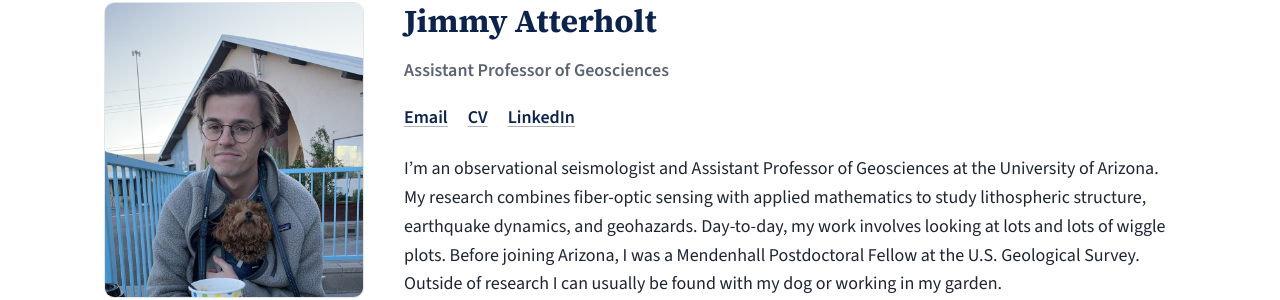
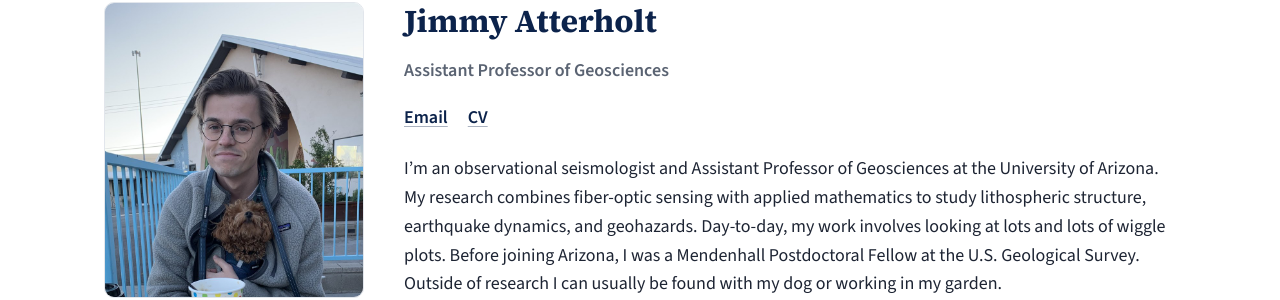
Before and after one commit to atterholt/atterholt.github.io, a Jekyll site: the page built from group.html, in a window 1280 px wide and 1334 px high. Shown: the part 267-567 px from the top of the window. Built offline with Jekyll 4.4.1, drawn with Linux system fonts in a browser that asks for light colours.

Commit message:
Remove LinkedIn link from PI profile
Co-Authored-By: Claude Opus 5.5 <noreply@anthropic.com>
Claude-Session: https://claude.ai/code/session_01KCPxryDmiUe5yxEw3DA242

```diff
--- a/_data/people.yml
+++ b/_data/people.yml
@@ -13,7 +13,6 @@ pi:
   photo: /assets/img/web/atterholt.jpg
   email: atterholt@arizona.edu
   cv: /assets/img/Atterholt_CV_2026.pdf
-  linkedin: https://www.linkedin.com/in/atterholt/
   bio: >-
     I'm an observational seismologist and Assistant Professor of Geosciences at the University of
     Arizona. My research combines fiber-optic sensing with applied mathematics to study lithospheric
--- a/group.html
+++ b/group.html
@@ -19,7 +19,6 @@ description: Members of the Atterholt Group at the University of Arizona.
       <ul class="pi-links">
         <li><a href="mailto:{{ pi.email }}">Email</a></li>
         <li><a href="{{ pi.cv | relative_url }}">CV</a></li>
-        <li><a href="{{ pi.linkedin }}">LinkedIn</a></li>
       </ul>
       {{ pi.bio | markdownify }}
       <h3>Education</h3>
```
